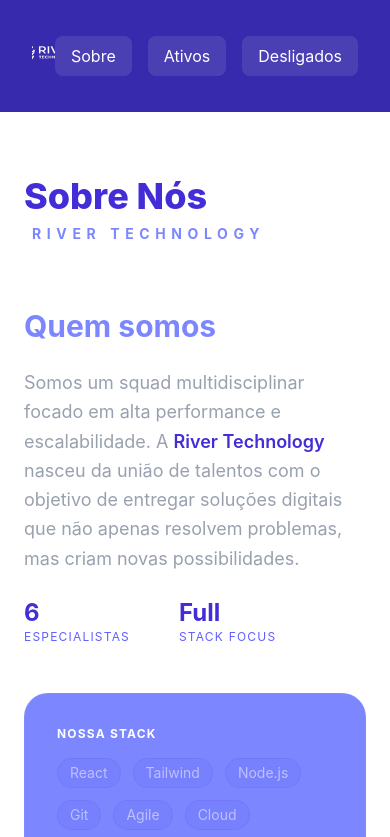
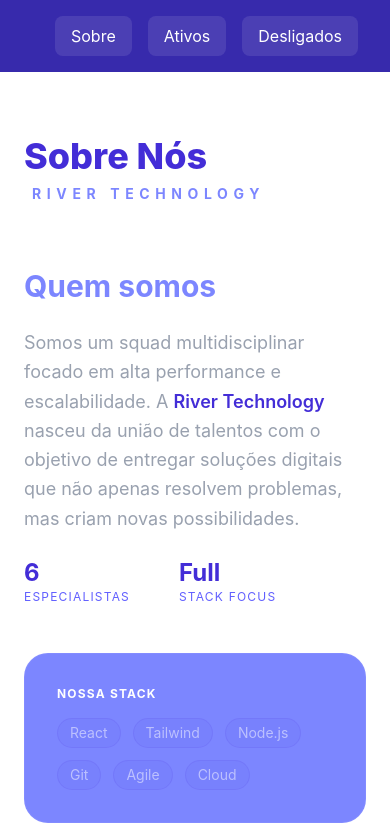
Before and after one commit to Grupo-03-Turma-JavaScript-13/rh_02_react, a React (Vite) app: page /sobre in a window 390 px wide. Shown: the top 837 px of the page. Built offline with nearby package versions, Linux system fonts and the light colour scheme.

Commit message:
✨ New Feature: Criação da Responsividade Navbar e Sobre

```diff
--- a/src/components/navbar/Navbar.tsx
+++ b/src/components/navbar/Navbar.tsx
@@ -16,7 +16,7 @@ const Navbar = ({ handleFiltro, handleLimparBusca }: cargosProps) => {
                     <img
                         src="/img/river_rh_logo.png"
                         alt="Logo River RH"
-                        className="w-50 h-20 object-cover"
+                        className="w-20 h-20 object-cover hidden min-[425px]:block"
                     />
                 </Link>
 
--- a/src/pages/sobre/Sobre.tsx
+++ b/src/pages/sobre/Sobre.tsx
@@ -60,7 +60,7 @@ export default function Sobre() {
             <div key={index} className="group relative bg-[#10141d] border border-white/5 rounded-[2.5rem] overflow-hidden transition-all duration-500 hover:border-indigo-500/50 hover:shadow-[0_0_30px_rgba(56,189,248,0.1)]">
 
               {/* Container da Imagem */}
-              <div className="aspect-[4/5] overflow-hidden">
+              <div className="aspect-4/5 overflow-hidden">
                 <img
                   src={member.img}
                   alt={member.name}
@@ -70,7 +70,7 @@ export default function Sobre() {
               </div>
 
               {/* Legenda (Caption) */}
-              <div className="absolute bottom-0 left-0 right-0 p-8 bg-gradient-to-t from-black via-black/80 to-transparent">
+              <div className="absolute bottom-0 left-0 right-0 p-8 bg-linear-to-t from-black via-black/80 to-transparent">
                 <p className="font-montserrat text-2xl font-extrabold text-white mb-1">
                   {member.name}
                 </p>
```
